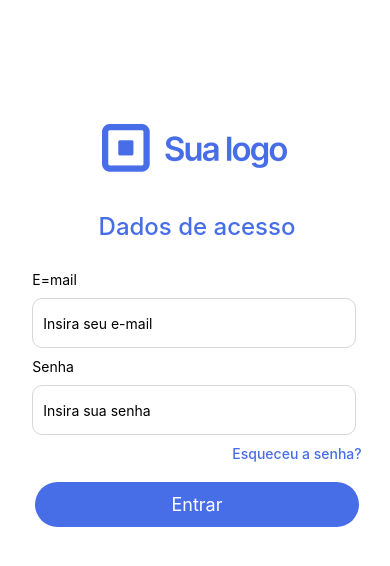
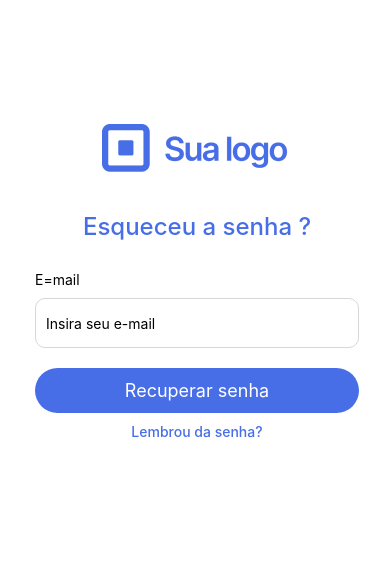
Before and after one commit to HerbertCarlos007/teste-startpn, a React Native app in the folder mobile/: screen / in a window 390 px wide. Shown: the top 566 px of the page. Built offline with nearby package versions, Linux system fonts and the light colour scheme.

Commit message:
tela de recuperar senha

```diff
--- /dev/null
+++ b/mobile/src/components/ForgotPassword/index.js
@@ -0,0 +1,27 @@
+import { View, Text, Image, TextInput, TouchableOpacity } from 'react-native'
+import { styles } from './styles'
+import logo from '../../../assets/logo.png'
+import { ButtonActions } from '../ButtonActions'
+
+export const ForgotPassword = () => {
+    return (
+        <View style={styles.container}>
+            <View style={styles.topSection}>
+                <Image source={logo} />
+                <Text style={styles.title}>Esqueceu a senha ?</Text>
+            </View>
+
+            <View style={styles.containerForm}>
+                <View style={styles.containerInputs}>
+                    <Text style={styles.textName}>E=mail</Text>
+                    <TextInput style={styles.input} placeholder='Insira seu e-mail' />
+                </View>
+
+            </View>
+            <ButtonActions title='Recuperar senha' />
+            <TouchableOpacity style={styles.buttonRecoverPassword}>
+                <Text style={styles.textRemeberPassword}>Lembrou da senha?</Text>
+            </TouchableOpacity>
+        </View>
+    )
+}
--- /dev/null
+++ b/mobile/src/components/ForgotPassword/styles.js
@@ -0,0 +1,58 @@
+import { StyleSheet, StatusBar } from 'react-native'
+
+const statusBarHeight = StatusBar.currentHeight ? StatusBar.currentHeight + 100 : 64
+
+export const styles = StyleSheet.create({
+    container: {
+        backgroundColor: '#FFFFFF',
+        paddingTop: statusBarHeight,
+        paddingStart: 20,
+        paddingEnd: 16,
+        paddingBottom: 16,
+        justifyContent: 'center',
+        alignItems: 'center'
+    },
+
+    topSection: {
+        justifyContent: 'center',
+        alignItems: 'center',
+        marginTop: 60,
+    },
+
+    title: {
+        fontSize: 24,
+        color: '#476EE6',
+        marginTop: 40,
+        fontWeight: '500'
+    },
+
+    containerForm: {
+        paddingTop: 20
+    },
+
+    containerInputs: {
+
+    },
+
+    textName: {
+        paddingTop: 10,
+    },
+
+    input: {
+        width: 324,
+        height: 50,
+        backgroundColor: '#FFFFFF',
+        borderWidth: 1,
+        borderRadius: 10,
+        borderColor: '#D7D7D7',
+        marginTop: 10,
+        paddingLeft: 10,
+      },
+
+      textRemeberPassword: {
+        color: '#476EE6',
+        fontWeight: '500',
+        marginTop: 10
+      },
+
+})
--- a/mobile/src/pages/Home/index.js
+++ b/mobile/src/pages/Home/index.js
@@ -1,9 +1,11 @@
-import {Register} from '../../components/Register'
-import {Login} from '../../components/Login'
+import { Register } from '../../components/Register'
+import { Login } from '../../components/Login'
+import { ForgotPassword } from '../../components/ForgotPassword'
 
 export const Home = () => {
     return (
         // <Register />
-        <Login/>
+        // <Login/>
+        <ForgotPassword />
     )
 }
```
